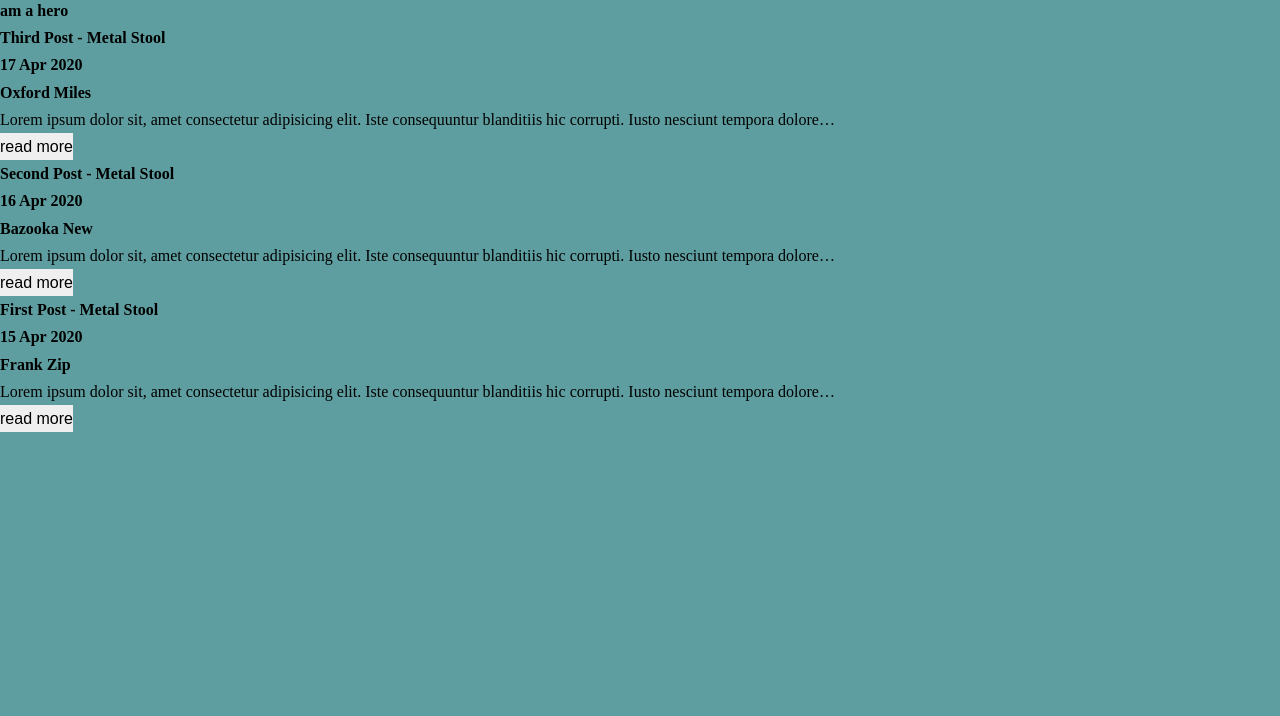
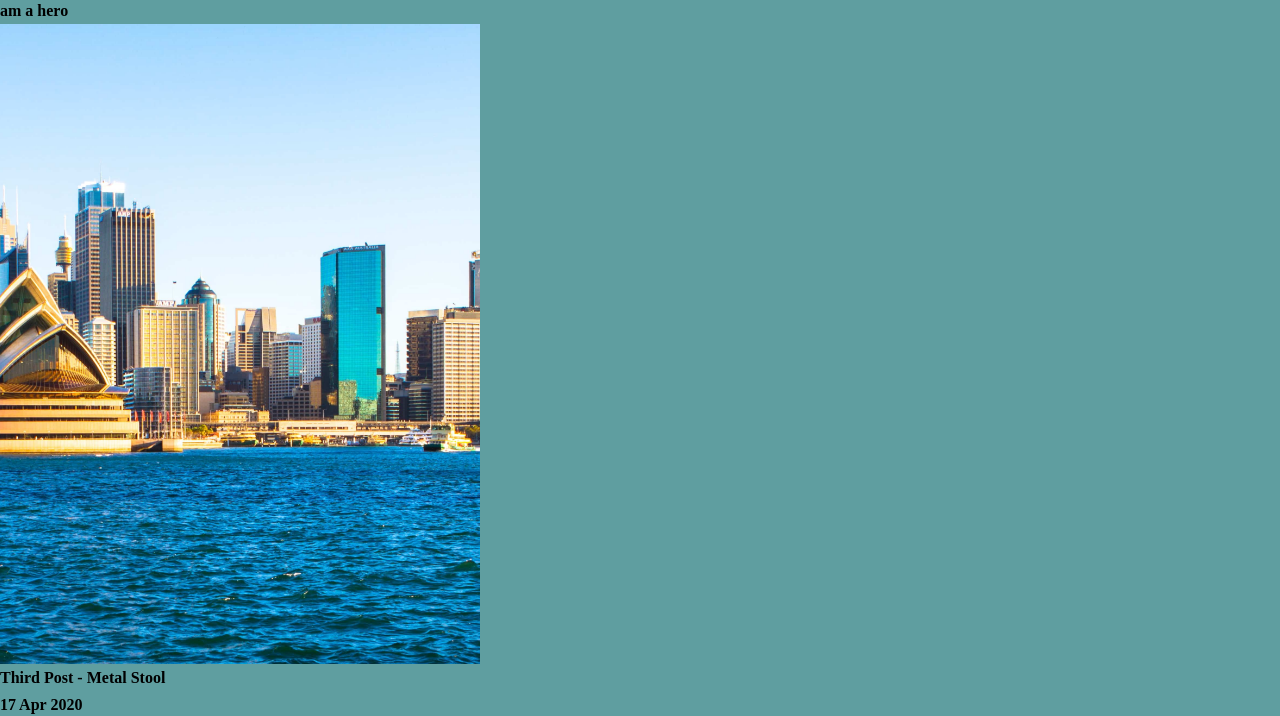
Before and after one commit to ikennobunga/super-blog, a Gatsby site: page / in a window 1280 px wide. Shown: the part 67-783 px from the top of the page. Built offline with nearby package versions, Linux system fonts and the light colour scheme; Gatsby itself is replaced by a stand-in of ours.

Commit message:
add images to post

```diff
--- a/src/components/pageSections/home/hero.css
+++ b/src/components/pageSections/home/hero.css
@@ -1,6 +1,7 @@
 .hero__container {
   width: 100%;
-  height: 100vh;
+  height: 100%;
   margin-top: 4rem;
+  overflow: hidden;
   background-color: cadetblue;
 }
--- a/src/components/pageSections/home/hero.jsx
+++ b/src/components/pageSections/home/hero.jsx
@@ -18,6 +18,7 @@ const Hero = () => {
             author={node.frontmatter.author}
             body={node.excerpt}
             path={node.frontmatter.path}
+            fluid={node.frontmatter.image.childImageSharp.fluid}
           />
           )
         })
@@ -37,6 +38,13 @@ const indexQuery = graphql`
             date(formatString: "DD MMM YYYY")
             path
             title
+            image {
+              childImageSharp {
+                fluid(maxWidth: 600) {
+                  ...GatsbyImageSharpFluid
+                }
+              }
+            }
           }
           excerpt
         }
--- /dev/null
+++ b/src/components/postSections/post.css
@@ -0,0 +1,4 @@
+.post__image {
+  width: 30rem;
+  height: 40rem;
+}
--- a/src/components/postSections/post.jsx
+++ b/src/components/postSections/post.jsx
@@ -1,13 +1,16 @@
 import React from 'react'
 import {Link} from 'gatsby'
+import Img from 'gatsby-image'
+import './post.css'
 
 
-const Post = ({title, date, author, path, body}) => {
+const Post = ({title, date, author, path, body, fluid}) => {
   return (
     <div>
+      <Img className="post__image" fluid={fluid} alt={`building`}/>
       <h1><Link to={path}>{title}</Link></h1>
-      <h6>{date}</h6>{''}
-      <h6>{author}</h6>
+      <h6>{date}</h6>
+      <h6>author {author}</h6>
       <p>{body}</p>
       <button><Link to={path}>read more</Link></button>
     </div>
--- a/src/pages/posts/001-first-post.md
+++ b/src/pages/posts/001-first-post.md
@@ -3,6 +3,7 @@ title: 'First Post - Metal Stool'
 date: 2020-04-15
 author: 'Frank Zip'
 path: '/first-post'
+image:  ../../images/skyline-new-york-city-7613.jpg
 ---
 
 Lorem ipsum dolor sit, amet consectetur adipisicing elit. Iste consequuntur blanditiis hic corrupti. Iusto nesciunt tempora dolore veritatis necessitatibus quod fugit ex sit, beatae corporis. Impedit ex animi esse iste.
--- a/src/pages/posts/002-second-post.md
+++ b/src/pages/posts/002-second-post.md
@@ -3,6 +3,7 @@ title: 'Second Post - Metal Stool'
 date: 2020-04-16
 author: 'Bazooka New'
 path: '/second-post'
+image: ../../images/astemir-almov--kgrPSetNW8-unsplash.jpg
 ---
 
 Lorem ipsum dolor sit, amet consectetur adipisicing elit. Iste consequuntur blanditiis hic corrupti. Iusto nesciunt tempora dolore veritatis necessitatibus quod fugit ex sit, beatae corporis. Impedit ex animi esse iste.
--- a/src/pages/posts/003-third-post.md
+++ b/src/pages/posts/003-third-post.md
@@ -3,6 +3,7 @@ title: 'Third Post - Metal Stool'
 date: 2020-04-17
 author: 'Oxford Miles'
 path: '/third-post'
+image: ../../images/holger-link-xmW_c5chJys-unsplash.jpg
 ---
 
 Lorem ipsum dolor sit, amet consectetur adipisicing elit. Iste consequuntur blanditiis hic corrupti. Iusto nesciunt tempora dolore veritatis necessitatibus quod fugit ex sit, beatae corporis. Impedit ex animi esse iste.
```
Also changed, not shown: src/images/astemir-almov--kgrPSetNW8-unsplash.jpg (added), src/images/holger-link-xmW_c5chJys-unsplash.jpg (added), src/images/skyline-new-york-city-7613.jpg (added).
